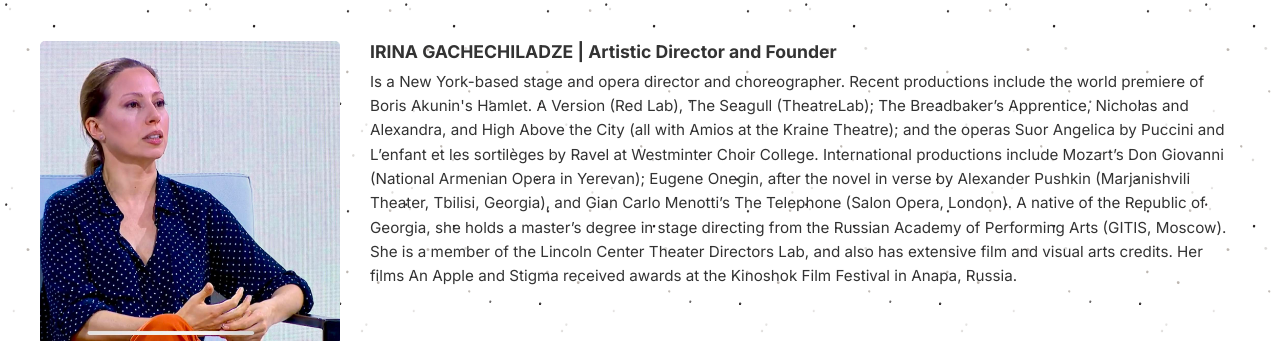
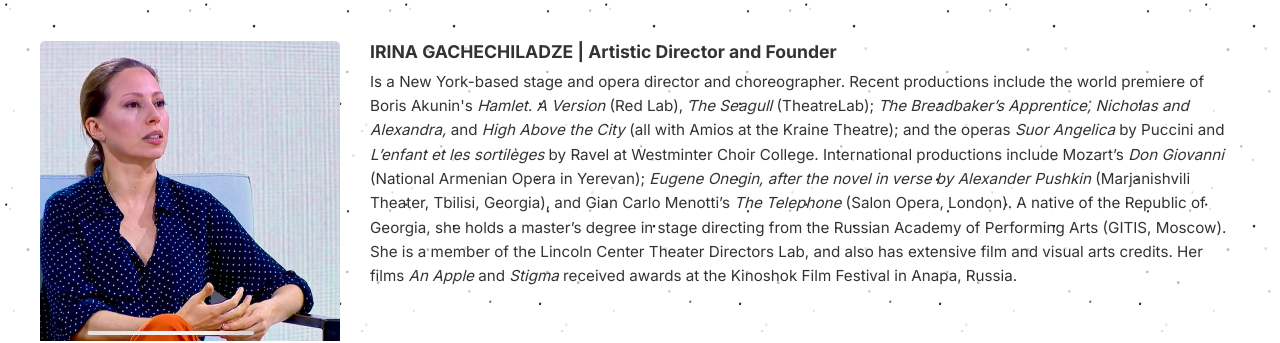
Before and after one commit to crysomemore123/redlab, a Next.js app: page /about in a window 1280 px wide. Shown: the part 401-744 px from the top of the page. Built offline with nearby package versions, Linux system fonts and the light colour scheme.

Commit message:
fix text

```diff
--- a/src/app/about/page.tsx
+++ b/src/app/about/page.tsx
@@ -6,13 +6,12 @@ import Image from 'next/image';
 import styles from './about.module.css';
 
 // 1. Import the image from assets
-// Make sure the file is moved to: src/assets/irina-gachechiladze.jpg
 import irinaImg from '../../assets/irina-gachechiladze.jpg';
 
 export default function About() {
   return (
     <div className={styles.aboutContainer}>
-      {/* Namdvili gverdi Page title */}
+      {/* Page title */}
       <div className={styles.titleContainer}>
         <h1 className={styles.title}>ABOUT</h1>
       </div>
@@ -30,24 +29,26 @@ export default function About() {
       <div className={styles.teamMember}>
         <div className={styles.profileImage}>
           <Image
-            // 2. Use the imported object (replaces string path)
             src={irinaImg}
             alt="Irina Gachechiladze"
-
-            // Note: width={400} and height={400} are removed!
-            // Next.js now calculates them automatically from the file.
-
             className={styles.profileImageTag}
             sizes="(max-width: 768px) 90vw, (max-width: 1200px) 33vw, 300px"
-
-            // 3. Add placeholder="blur" for the nice loading effect
             placeholder="blur"
           />
         </div>
         <div className={styles.profileInfo}>
           <h2>IRINA GACHECHILADZE | Artistic Director and Founder</h2>
           <p>
-            Is a New York-based stage and opera director and choreographer. Recent productions include the world premiere of Boris Akunin's Hamlet. A Version (Red Lab), The Seagull (TheatreLab); The Breadbaker’s Apprentice, Nicholas and Alexandra, and High Above the City (all with Amios at the Kraine Theatre); and the operas Suor Angelica by Puccini and L’enfant et les sortilèges by Ravel at Westminter Choir College. International productions include Mozart’s Don Giovanni (National Armenian Opera in Yerevan); Eugene Onegin, after the novel in verse by Alexander Pushkin (Marjanishvili Theater, Tbilisi, Georgia), and Gian Carlo Menotti’s The Telephone (Salon Opera, London). A native of the Republic of Georgia, she holds a master’s degree in stage directing from the Russian Academy of Performing Arts (GITIS, Moscow). She is a member of the Lincoln Center Theater Directors Lab, and also has extensive film and visual arts credits. Her films An Apple and Stigma received awards at the Kinoshok Film Festival in Anapa, Russia.
+            Is a New York-based stage and opera director and choreographer. Recent productions include the world premiere of
+            Boris Akunin&apos;s <em>Hamlet. A Version</em> (Red Lab), <em>The Seagull</em> (TheatreLab); <em>The Breadbaker’s Apprentice,
+            Nicholas and Alexandra,</em> and <em>High Above the City</em> (all with Amios at the Kraine Theatre); and the operas <em>Suor
+            Angelica</em> by Puccini and <em>L’enfant et les sortilèges</em> by Ravel at Westminter Choir College. International
+            productions include Mozart’s <em>Don Giovanni</em> (National Armenian Opera in Yerevan); <em>Eugene Onegin, after the novel
+            in verse by Alexander Pushkin</em> (Marjanishvili Theater, Tbilisi, Georgia), and Gian Carlo Menotti’s <em>The Telephone</em> (Salon
+            Opera, London). A native of the Republic of Georgia, she holds a master’s degree in stage directing from the Russian
+            Academy of Performing Arts (GITIS, Moscow). She is a member of the Lincoln Center Theater Directors Lab, and also has
+            extensive film and visual arts credits. Her films <em>An Apple</em> and <em>Stigma</em> received awards at the Kinoshok
+            Film Festival in Anapa, Russia.
           </p>
         </div>
       </div>
```
